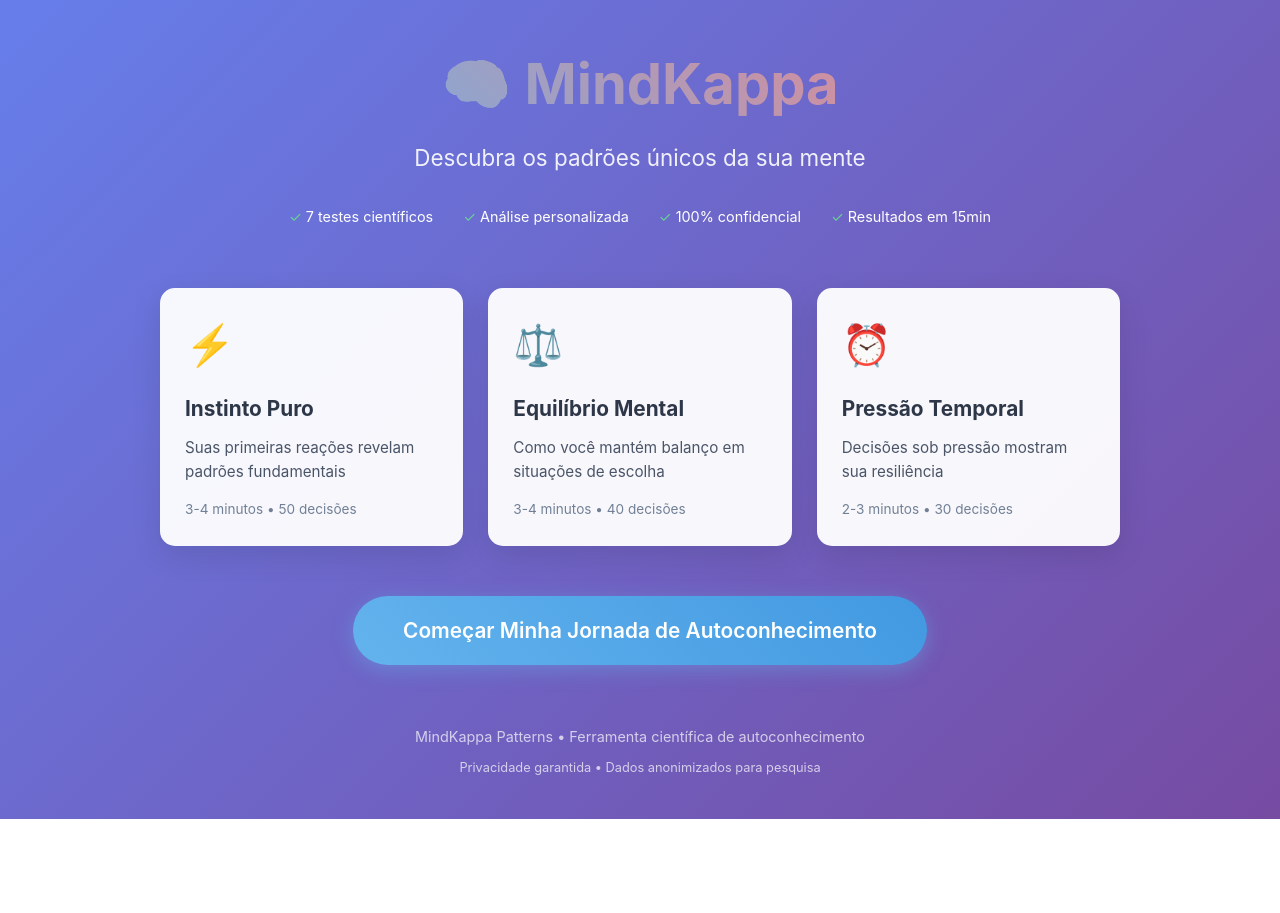
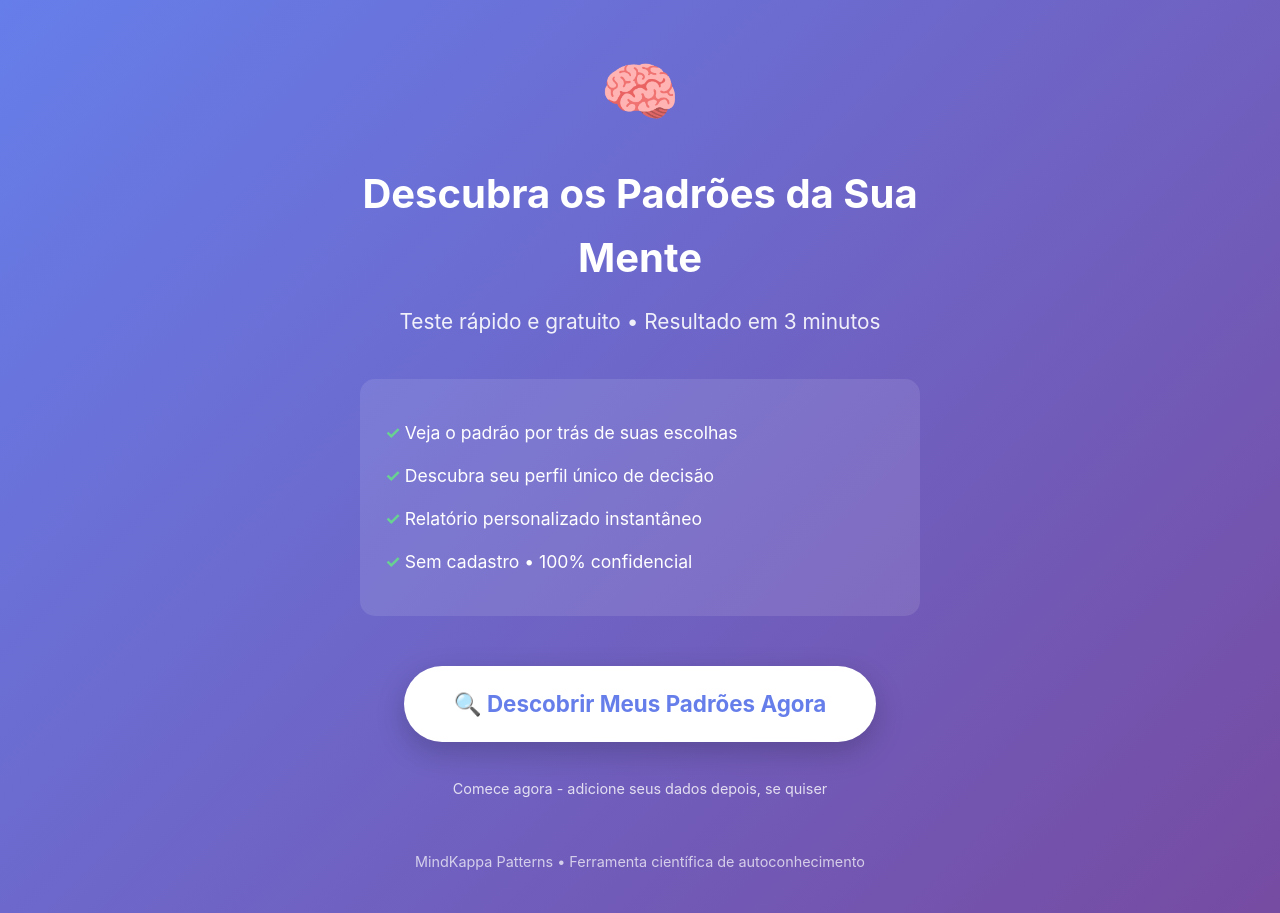
Before and after one commit to mindkappa01/mindkappa-patterns, a plain HTML site: page frontend/public/index.html in a window 1280 px wide. Before the commit the page ends 819 px from the top, so only its background shows below. Drawn offline with Linux system fonts and the light colour scheme.

Commit message:
Update index.html

```diff
--- a/frontend/public/index.html
+++ b/frontend/public/index.html
@@ -3,7 +3,7 @@
 <head>
     <meta charset="UTF-8">
     <meta name="viewport" content="width=device-width, initial-scale=1.0">
-    <title>MindKappa Patterns - Descubra Seus Padrões de Decisão</title>
+    <title>MindKappa - Descubra Seus Padrões Mentais em 3 Minutos</title>
     <style>
         * {
             margin: 0;
@@ -15,196 +15,119 @@
             font-family: 'Inter', -apple-system, BlinkMacSystemFont, sans-serif;
             background: linear-gradient(135deg, #667eea 0%, #764ba2 100%);
             min-height: 100vh;
-            color: #1a202c;
+            color: white;
             line-height: 1.6;
         }
 
         .container {
-            max-width: 1000px;
+            max-width: 600px;
             margin: 0 auto;
             padding: 40px 20px;
-        }
-
-        /* Header */
-        .header {
             text-align: center;
-            margin-bottom: 60px;
         }
 
         .logo {
-            font-size: 3.5rem;
-            font-weight: bold;
-            margin-bottom: 10px;
-            background: linear-gradient(45deg, #63b3ed, #fc8181);
-            -webkit-background-clip: text;
-            -webkit-text-fill-color: transparent;
-        }
-
-        .tagline {
-            font-size: 1.4rem;
-            color: white;
-            opacity: 0.9;
+            font-size: 4rem;
             margin-bottom: 20px;
         }
 
-        /* Cards de Testes */
-        .tests-grid {
-            display: grid;
-            grid-template-columns: repeat(auto-fit, minmax(300px, 1fr));
-            gap: 25px;
-            margin: 40px 0;
+        h1 {
+            font-size: 2.5rem;
+            margin-bottom: 15px;
+            font-weight: 700;
         }
 
-        .test-card {
-            background: rgba(255, 255, 255, 0.95);
+        .subtitle {
+            font-size: 1.3rem;
+            opacity: 0.9;
+            margin-bottom: 40px;
+        }
+
+        .value-props {
+            background: rgba(255, 255, 255, 0.1);
             border-radius: 15px;
             padding: 25px;
-            box-shadow: 0 10px 30px rgba(0, 0, 0, 0.1);
-            transition: transform 0.3s ease;
+            margin: 30px 0;
+            text-align: left;
         }
 
-        .test-card:hover {
-            transform: translateY(-5px);
+        .prop {
+            margin: 15px 0;
+            font-size: 1.1rem;
         }
 
-        .test-icon {
-            font-size: 2.5rem;
-            margin-bottom: 15px;
-        }
-
-        .test-title {
-            font-size: 1.3rem;
+        .prop::before {
+            content: "✓ ";
+            color: #68d391;
             font-weight: bold;
-            margin-bottom: 10px;
-            color: #2d3748;
-        }
-
-        .test-description {
-            color: #4a5568;
-            margin-bottom: 15px;
-            font-size: 0.95rem;
-        }
-
-        .test-duration {
-            color: #718096;
-            font-size: 0.85rem;
-        }
-
-        /* CTA Button */
-        .cta-section {
-            text-align: center;
-            margin: 50px 0;
         }
 
         .cta-button {
-            background: linear-gradient(45deg, #63b3ed, #4299e1);
-            color: white;
+            background: white;
+            color: #667eea;
             border: none;
-            padding: 18px 50px;
-            font-size: 1.3rem;
-            font-weight: 600;
+            padding: 20px 50px;
+            font-size: 1.4rem;
+            font-weight: 700;
             border-radius: 50px;
             cursor: pointer;
             transition: all 0.3s ease;
-            box-shadow: 0 5px 20px rgba(99, 179, 237, 0.4);
+            box-shadow: 0 10px 30px rgba(0, 0, 0, 0.2);
+            display: inline-block;
+            text-decoration: none;
+            margin: 20px 0;
         }
 
         .cta-button:hover {
-            transform: translateY(-2px);
-            box-shadow: 0 8px 25px rgba(99, 179, 237, 0.6);
+            transform: translateY(-3px);
+            box-shadow: 0 15px 35px rgba(0, 0, 0, 0.3);
         }
 
-        /* Footer */
         .footer {
-            text-align: center;
-            margin-top: 60px;
-            color: rgba(255, 255, 255, 0.7);
+            margin-top: 50px;
+            opacity: 0.7;
             font-size: 0.9rem;
         }
 
-        .features {
-            display: flex;
-            justify-content: center;
-            gap: 30px;
-            margin: 30px 0;
-            flex-wrap: wrap;
-        }
-
-        .feature {
-            color: white;
+        .no-commitment {
             font-size: 0.9rem;
-        }
-
-        .feature::before {
-            content: "✓ ";
-            color: #68d391;
+            opacity: 0.8;
+            margin-top: 15px;
         }
     </style>
 </head>
 <body>
     <div class="container">
-        <div class="header">
-            <div class="logo">🧠 MindKappa</div>
-            <div class="tagline">Descubra os padrões únicos da sua mente</div>
+        <div class="logo">🧠</div>
 
-            <div class="features">
-                <div class="feature">7 testes científicos</div>
-                <div class="feature">Análise personalizada</div>
-                <div class="feature">100% confidencial</div>
-                <div class="feature">Resultados em 15min</div>
-            </div>
+        <h1>Descubra os Padrões da Sua Mente</h1>
+        <div class="subtitle">Teste rápido e gratuito • Resultado em 3 minutos</div>
+
+        <div class="value-props">
+            <div class="prop">Veja o padrão por trás de suas escolhas</div>
+            <div class="prop">Descubra seu perfil único de decisão</div>
+            <div class="prop">Relatório personalizado instantâneo</div>
+            <div class="prop">Sem cadastro • 100% confidencial</div>
         </div>
 
-        <div class="tests-grid">
-            <!-- Teste 1 -->
-            <div class="test-card">
-                <div class="test-icon">⚡</div>
-                <div class="test-title">Instinto Puro</div>
-                <div class="test-description">Suas primeiras reações revelam padrões fundamentais</div>
-                <div class="test-duration">3-4 minutos • 50 decisões</div>
-            </div>
+        <!-- CTA DIRETO PARA OS TESTES -->
+        <a href="teste1.html" class="cta-button">
+            🔍 Descobrir Meus Padrões Agora
+        </a>
 
-            <!-- Teste 2 -->
-            <div class="test-card">
-                <div class="test-icon">⚖️</div>
-                <div class="test-title">Equilíbrio Mental</div>
-                <div class="test-description">Como você mantém balanço em situações de escolha</div>
-                <div class="test-duration">3-4 minutos • 40 decisões</div>
-            </div>
-
-            <!-- Teste 3 -->
-            <div class="test-card">
-                <div class="test-icon">⏰</div>
-                <div class="test-title">Pressão Temporal</div>
-                <div class="test-description">Decisões sob pressão mostram sua resiliência</div>
-                <div class="test-duration">2-3 minutos • 30 decisões</div>
-            </div>
-
-            <!-- Adicione mais 4 testes depois -->
-        </div>
-
-        <div class="cta-section">
-          <a href="onboarding.html" class="cta-button" style="text-decoration: none; display: inline-block; color: white;">
-    Começar Minha Jornada de Autoconhecimento
-</a>
+        <div class="no-commitment">
+            Comece agora - adicione seus dados depois, se quiser
         </div>
 
         <div class="footer">
-            <div>MindKappa Patterns • Ferramenta científica de autoconhecimento</div>
-            <div style="margin-top: 10px; font-size: 0.8rem;">
-                Privacidade garantida • Dados anonimizados para pesquisa
-            </div>
+            MindKappa Patterns • Ferramenta científica de autoconhecimento
         </div>
     </div>
 
     <script>
-        function comecarJornada() {
-            // Aqui vamos implementar o fluxo completo depois
-            alert('🚀 Preparando sua jornada de autoconhecimento...\n\nEm breve: 7 testes fascinantes aguardam por você!');
-
-            // Redirecionar para página de onboarding depois
-            // window.location.href = '/onboarding.html';
-        }
+        // Geração automática de sessionId
+        const sessionId = 'mk-' + Date.now() + '-' + Math.random().toString(36).substr(2, 9);
+        localStorage.setItem('mindkappa_session', sessionId);
     </script>
 </body>
 </html>
```
